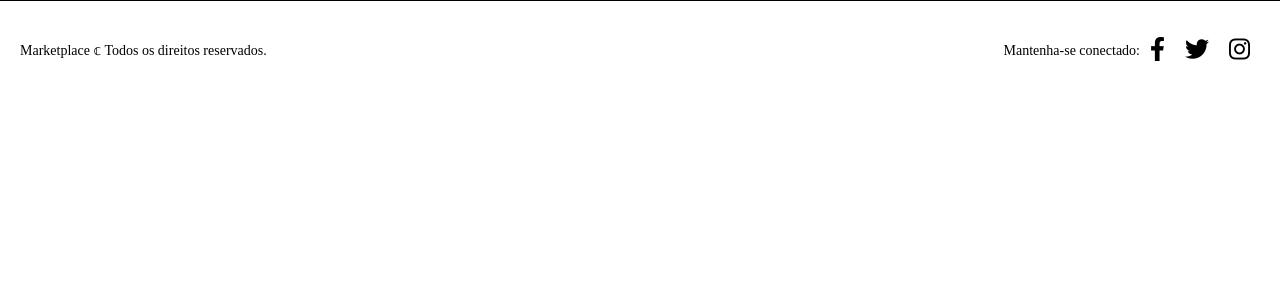
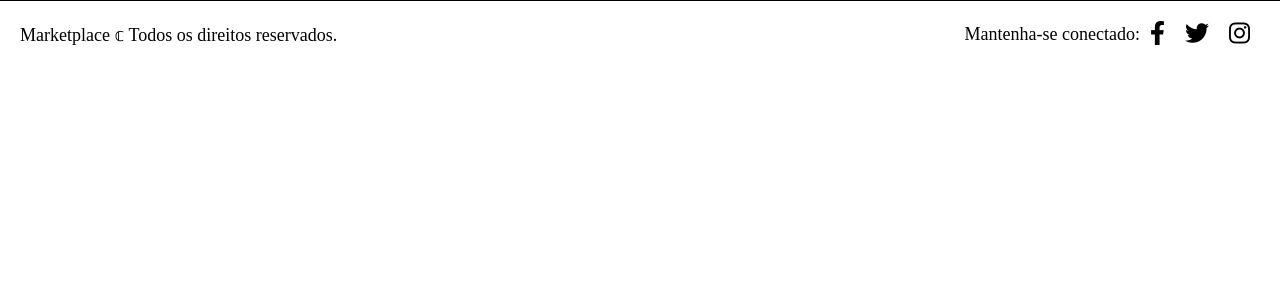
Before and after one commit to daasc/marketplace, a Nuxt app: page /home in a window 1280 px wide. Shown: the top 300 px of the page. Built offline with nearby package versions, Linux system fonts and the light colour scheme.

Commit message:
sc-38-criar-rodape

```diff
--- a/assets/scss/footer.scss
+++ b/assets/scss/footer.scss
@@ -11,7 +11,6 @@ footer {
 footer ul {
   display: flex;
   list-style: none;
-  padding: 0;
 }
 
 footer ul li {
@@ -25,9 +24,7 @@ footer ul li a {
 
 footer p {
   color: #000;
-  font-size: 14px;
-  margin: 0;
-  padding: 0;
+  font-size: 18px;
 }
 
 footer .left {
--- a/assets/scss/main.scss
+++ b/assets/scss/main.scss
@@ -1,6 +1,10 @@
 @import url(https://cdnjs.cloudflare.com/ajax/libs/font-awesome/6.1.0/css/all.min.css);
 
-body {
+* {
   margin: 0;
   padding: 0;
 }
+
+html {
+  scroll-behavior: smooth;
+}
```
